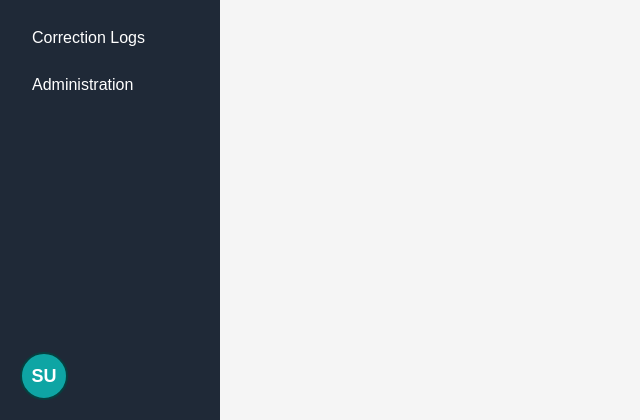
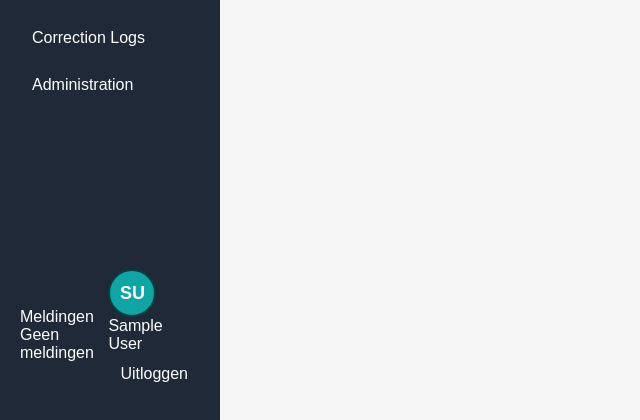
Before and after one commit to Alwin22nl/Project_ELN, a Flask app: page /admin/ in a window 1280 px wide. Shown: the part 380-800 px from the top of the page, without its empty margins (0-640 px from the left). Run offline with Flask 3, Linux system fonts and the light colour scheme; the visitor is signed in with stand-in values (Sample User, id 1); data that the repository does not hold is empty; some libraries are stand-ins or nearby versions.

Commit message:
added notiffications pannel in base

```diff
--- a/templates/base.html
+++ b/templates/base.html
@@ -61,27 +61,41 @@
                 <div class="sidebar-bottom">
                     {% if session.get("user_id") %}
                         <div class="sidebar-user">
+                            <div
+                                id="notificationPanel"
+                                class="notification-panel"
+                            >
+                                <div class="notification-panel-header">
+                                    Meldingen
+                                </div>
+                                <div
+                                    id="notificationList"
+                                    class="notification-list"
+                                >
+                                    <div class="notification-empty">
+                                        Geen meldingen
+                                    </div>
+                                </div>
+                            </div>
+                            <div class="sidebar-user-footer">
                                 <div class="avatar-wrapper">
                                     <div
                                         id="userAvatar"
                                         class="sidebar-avatar"
                                         title="{{ session['name'] }}"
                                     >
-                                    {% set _parts = session['name'].split() if session.get('name') else [] %}
+                                        {% set _parts = session['name'].split()
+                                        if session.get('name') else [] %}
+
                                         {% if _parts|length >= 2 %}
                                             {{ (_parts[0][0] + _parts[1][0])|upper }}
-
                                         {% elif _parts|length == 1 %}
                                             {{ _parts[0][0:2]|upper }}
-
                                         {% endif %}
                                     </div>
-                                    <a
-                                        id="changeRequestBell"
-                                        href="{{ url_for('change_request.approvals') }}"
-                                        class="avatar-notification
-                                            {% if not show_change_request_bell %}notification-hidden{% endif %}"
-                                        title="Open wijzigingsaanvragen"
+                                    <div
+                                        id="notificationBell"
+                                        class="avatar-notification notification-hidden"
                                     >
                                         <svg
                                             viewBox="0 0 24 24"
@@ -97,23 +111,19 @@
                                                 "
                                             />
                                         </svg>
-                                    </a>
                                     </div>
-                            <div
-                                id="userMenu"
-                                class="sidebar-user-menu"
-                                aria-hidden="true"
-                            >
+                                </div>
+                                <div class="sidebar-user-details">
                                     <div class="sidebar-user-name">
                                         {{ session['name'] }}
                                     </div>
-
                                     <a
                                         class="logout-link"
                                         href="{{ url_for('authentication.logout') }}"
                                     >
                                         Uitloggen
                                     </a>
+                                </div>
                             </div>
                         </div>
                     {% endif %}
```
Lines whose indentation alone changed are shown as unchanged.
